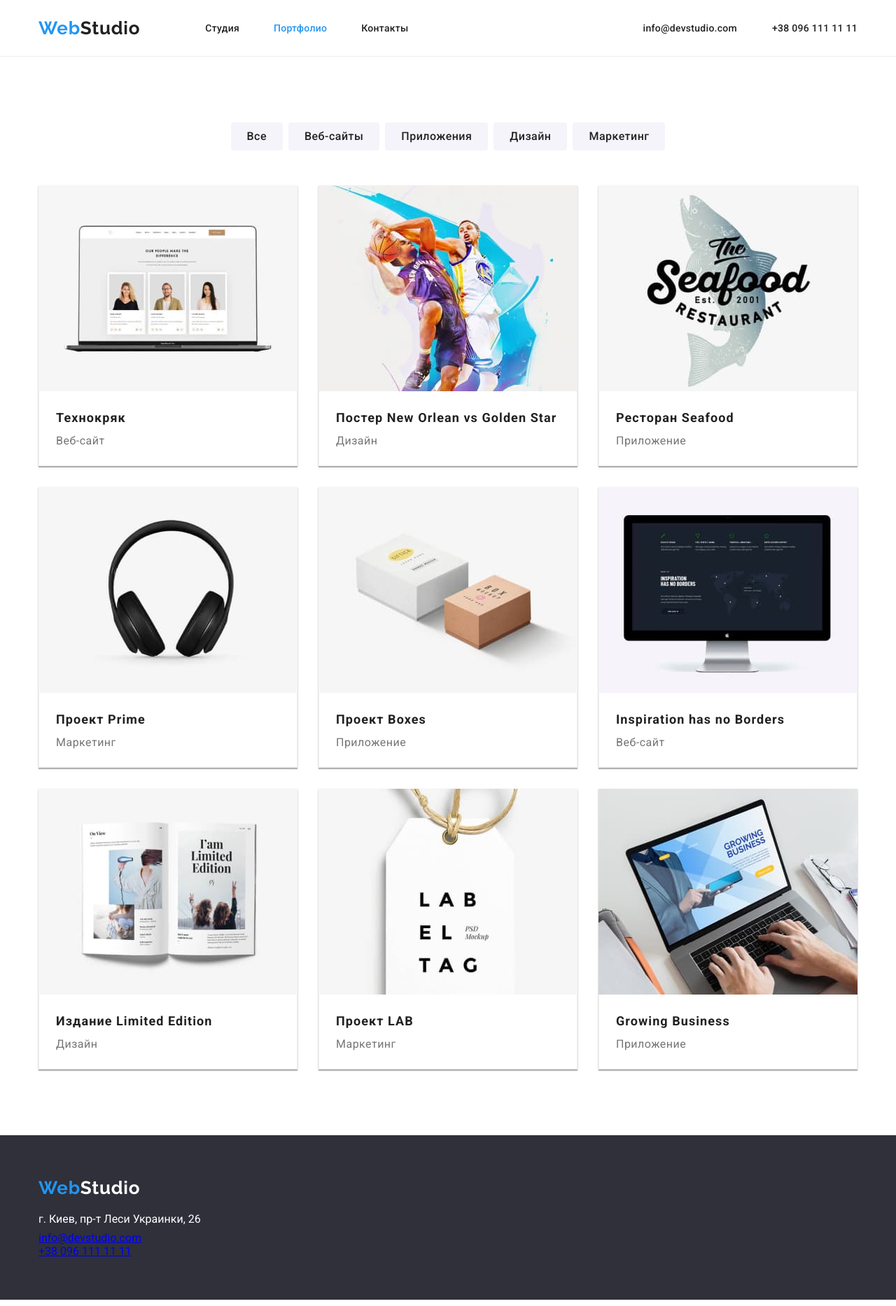
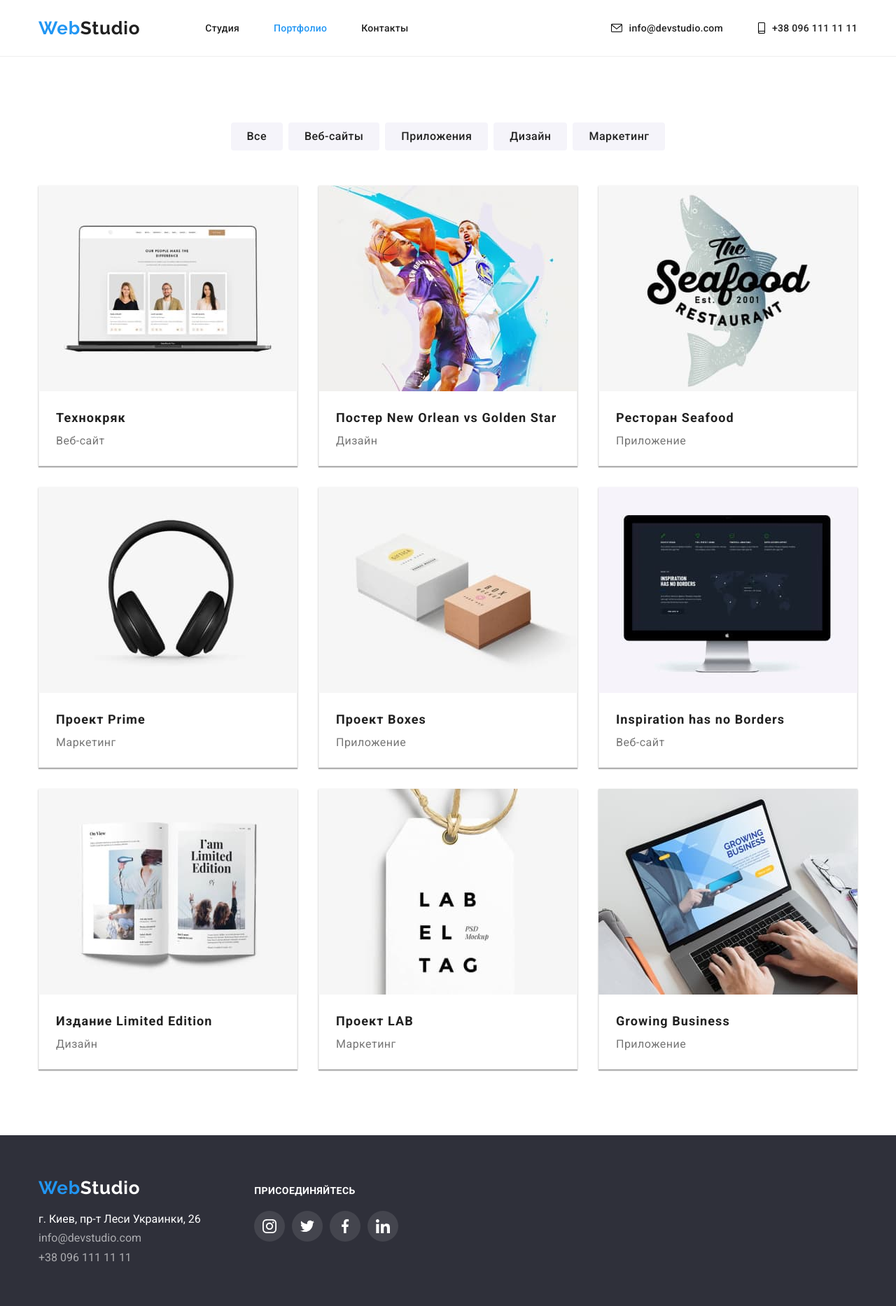
Before and after one commit to Natali-Didenko/goit-markup-hw-04, a plain HTML site: page portfolio.html in a window 1280 px wide. Shown: the whole page at 70% size. Drawn offline with nearby package versions, Linux system fonts and the light colour scheme.

Commit message:
goit-markup-hw-04

```diff
--- a/css/styles.css
+++ b/css/styles.css
@@ -363,6 +363,9 @@ body {
   margin: 0;
   padding: 0;
 }
+.footer-item {
+  list-style: none;
+}
 
 .footer-item:not(:last-child) {
   margin-right: 10px;
--- a/portfolio.html
+++ b/portfolio.html
@@ -21,14 +21,32 @@
             <nav class="nav">
                 <a href="./index.html" class="logo"> <span class="web">Web</span>Studio</a>
                 <ul class="link">
-                <li class="nav-item"> <a href="./index.html" class="item">Студия</a> </li>
-                <li class="nav-item"> <a href=" " class="item current"> Портфолио</a> </li>
-                <li class="nav-item"> <a href=" " class="item">Контакты</a> </li>
+                    <li class="nav-item">
+                        <a href="./index.html" class="item ">Студия</a>
+                    </li>
+                    <li class="nav-item">
+                        <a href="./portfolio.html" class="item current"> Портфолио</a>
+                    </li>
+                    <li class="nav-item">
+                        <a href=" " class="item">Контакты</a>
+                    </li>
                 </ul>
             </nav>
             <ul class="link">
-            <li class="link-item"> <a href="mailto:info@devstudio.com" class="item">info@devstudio.com </a></li>
-            <li class="link-item"> <a href="tel:+380961111111" class="item">+38 096 111 11 11</a> </li>
+                <li class="link-item">
+                    <a href="mailto:info@devstudio.com" class="item">
+                        <svg class="header-icon" width="16" height="12">
+                            <use href="./images/icons.svg#icon-envelope"></use>
+                        </svg>
+                        info@devstudio.com </a>
+                </li>
+                <li class="link-item">
+                    <a href="tel:+380961111111" class="item">
+                        <svg class="header-icon" width="10" height="16">
+                            <use href="./images/icons.svg#icon-smartphone"></use>
+                        </svg>
+                        +38 096 111 11 11</a>
+                </li>
             </ul>
         </div>
     </header>
@@ -124,15 +142,51 @@
     </main>
         <!-- Footer content -->
 <footer class="footer">
-        <div class="container">
+    <div class="container footer-conteiner">
+        <div class="footer-adress">
             <a href="/" class="logo"> <span class="web">Web</span>Studio</a>
             <address>
                 <p class="address"> г. Киев, пр-т Леси Украинки, 26 </p>
             </address>
             <ul class="link">
-                <li class="footer-link"> <a href="mailto:info@devstudio.com" class="footer-item">info@devstudio.com </a></li>
-                <li> <a href="tel:+380961111111" class="footer-item">+38 096 111 11 11</a> </li>
+                <li class="footer-link"> <a href="mailto:info@devstudio.com" class="footer-contact">info@devstudio.com
+                    </a></li>
+                <li> <a href="tel:+380961111111" class="footer-contact">+38 096 111 11 11</a> </li>
             </ul>
+        </div>
+        <div class="footer-icons">
+            <p class="footer-title">присоединяйтесь</p>
+            <ul class="footer-list">
+                <li class="footer-item">
+                    <a class="footer-link-icon" href="#">
+                        <svg class="footer-icon" widht="20" height="20">
+                            <use href="./images/icons.svg#icon-instagram2"></use>
+                        </svg>
+                    </a>
+                </li>
+                <li class="footer-item">
+                    <a class="footer-link-icon" href="#">
+                        <svg class="footer-icon" widht="20" height="20">
+                            <use href="./images/icons.svg#icon-twitter1"></use>
+                        </svg>
+                    </a>
+                </li>
+                <li class="footer-item">
+                    <a class="footer-link-icon" href="#">
+                        <svg class="footer-icon" widht="20" height="20">
+                            <use href="./images/icons.svg#icon-facebook1"></use>
+                        </svg>
+                    </a>
+                </li>
+                <li class="footer-item">
+                    <a class="footer-link-icon" href="#">
+                        <svg class="footer-icon" widht="20" height="20">
+                            <use href="./images/icons.svg#icon-linkedin1"></use>
+                        </svg>
+                    </a>
+                </li>
+            </ul>
+        </div>
     </div>
 </footer>
 </body>
```
Lines whose indentation alone changed are shown as unchanged.
